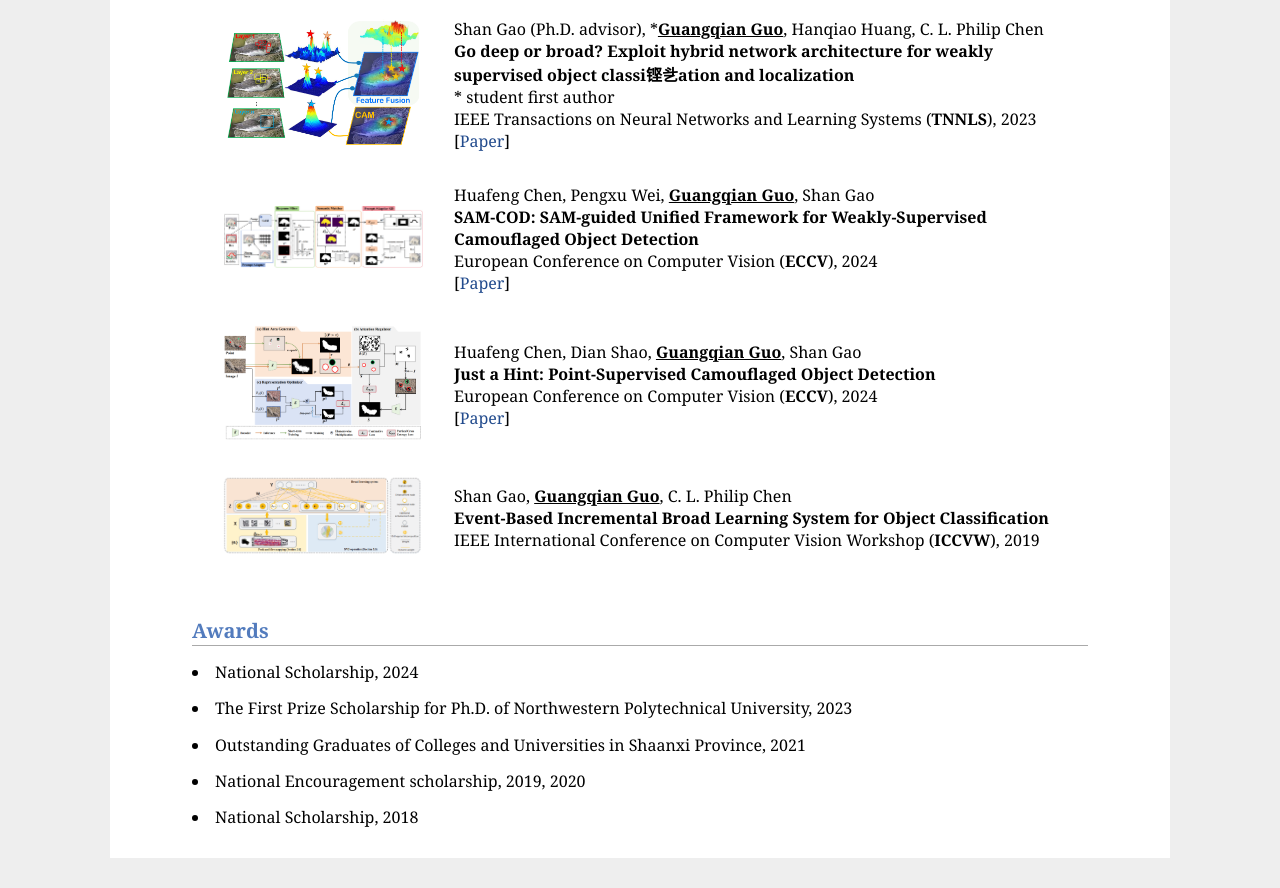
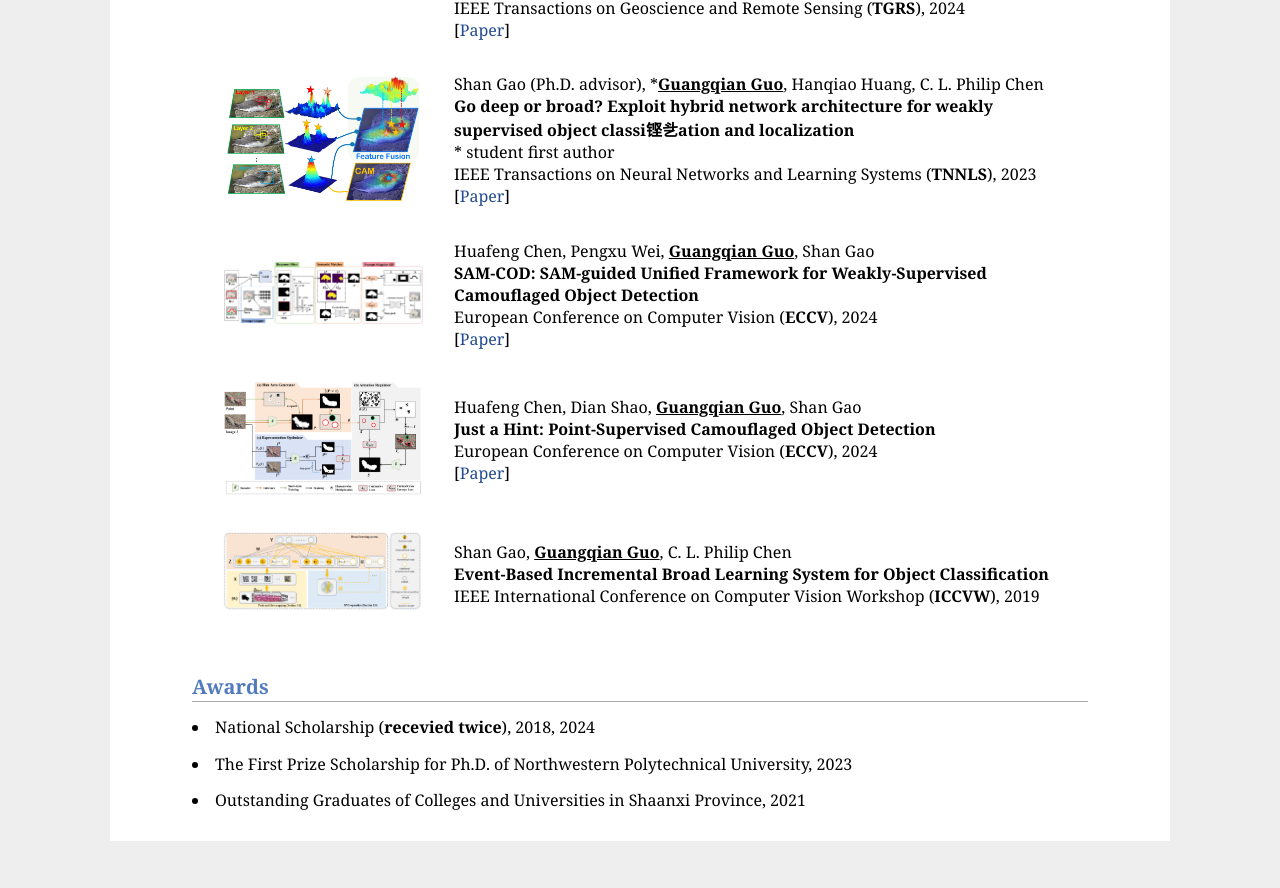
Before and after one commit to guangqian-guo/guangqian-guo.github.io, a plain HTML site: page index.html in a window 1280 px wide. Shown: the part 1740-2628 px from the top of the page. Drawn offline with Linux system fonts and the light colour scheme.

Commit message:
Update index.html

```diff
--- a/index.html
+++ b/index.html
@@ -43,6 +43,7 @@
   <LI> 09/2021--03/2023: M.S., at Northwestern Polytechnical University, Xi'an, China.  </LI>
   <LI> 09/2017--07/2021: B.S., <b>rank: 1/144</b>,  at Shannxi University of Science and Technology, Xi'an, China. </LI>
   <br>
+  <br>
 
 
   <p> My research primarily focuses on developing more robust and accurate visual foundation models and multimodal large language models for visual object perception and understanding. My work has been published in several top-tier conferences and journals, including CVPR, ECCV, IJCAI, TNNLS, TCSVT, etc.
@@ -50,6 +51,8 @@
 
   <p>More recently, I mainly focus on improving the robustness and generalization of visual foundation models, such as Segment Anything Model (SAM). I have also been working on enhancing the performance of multimodal large language models in perception tasks. </p>
 
+
+  <p style="color: red"> I am actively looking for a research internship position related to AIGC and Multimodal Large Language Models.</p>
 
 
  <H2>Recent News</H2>
@@ -61,7 +64,6 @@
     <LI> 02/2024     I have one journal paper (co-first author) accepted by TGRS (中科院 Q1, IF=8.2). </LI>
     <LI> 05/2023     I have one journal paper (first author) accepted by TCSVT (中科院 Q1, IF=8.4). </LI>
     <LI> 01/2023     I have one journal paper accepted by TNNLS (中科院 Q1, CCF-B, IF=10.4).  </LI>
-
 
 
   <H2>Publications</H2>
@@ -155,13 +157,10 @@
     <LI> I have three papers submitted to ECCV 2024 (one as the first author),  03/2024. </LI> -->
 
 
-
     <H2>Awards</H2>
-        <LI>  National Scholarship, 2024 </LI>
+        <LI>  National Scholarship (<b>recevied twice</b>), 2018, 2024 </LI>
         <LI>	The First Prize Scholarship for Ph.D. of Northwestern Polytechnical University, 2023  </LI>
         <LI>	Outstanding Graduates of Colleges and Universities in Shaanxi Province, 2021  </LI>
-        <LI>  National Encouragement scholarship, 2019, 2020 </LI>
-        <LI>	National Scholarship, 2018  </LI>
 
 
     <!-- <H2>Github Statistics</Source></H2>
```
